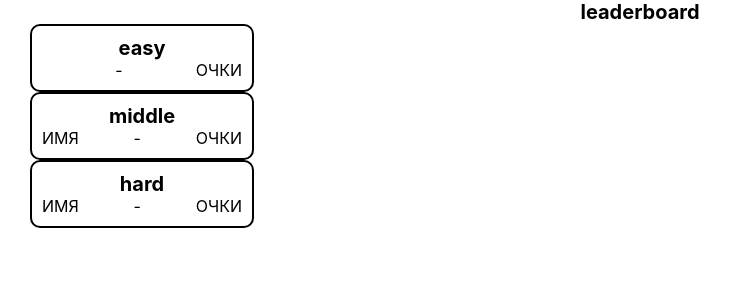
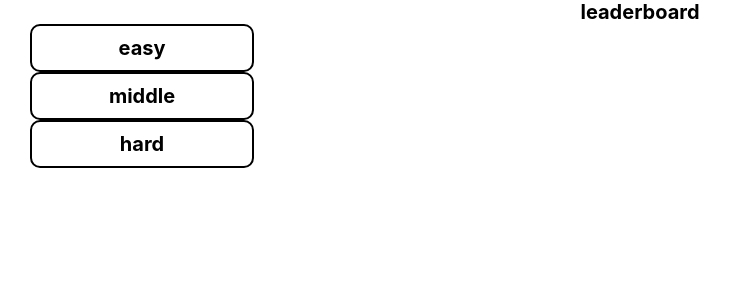
Before and after one commit to Kapustian2/sapper, a React (Create React App) app: page /leaderboard in a window 1280 px wide. Shown: the top 300 px of the page, without its empty margins (0-732 px from the left). Built offline with nearby package versions, Linux system fonts and the light colour scheme; the HTML template or start-up script is replaced by a standard one.

Commit message:
Implement show leaderboard data from redux

```diff
--- a/src/pages/leaderboard/leaderboard.tsx
+++ b/src/pages/leaderboard/leaderboard.tsx
@@ -10,32 +10,49 @@ interface LeaderboadrProps {
 const LeaderboardContainer = (props: LeaderboadrProps) => {
   const leaderboard = useSelector(selectRecord);
 
+  // Функция для фильтрации и сортировки записей по сложности и времени
+  const getSortedRecords = (difficulty: string) => {
+    return leaderboard
+      .filter((record) => record.difficulty === difficulty)
+      .sort((a, b) => b.time - a.time)
+      .slice(0, 10);
+  };
+
   return (
     <div className={props.className}>
       <div className="title">leaderboard</div>
+
       <div className="card">
         <div className="title">easy</div>
-        <div className="line">
-          <span>{leaderboard.time}</span>
+        {getSortedRecords("easy").map((record, index) => (
+          <div className="line" key={index}>
+            <span>{record.name}</span>
             <span>-</span>
-          <span>ОЧКИ</span>
+            <span>{record.time}</span>
           </div>
+        ))}
       </div>
+
       <div className="card">
         <div className="title">middle</div>
-        <div className="line">
-          <span>ИМЯ</span>
+        {getSortedRecords("middle").map((record, index) => (
+          <div className="line" key={index}>
+            <span>{record.name}</span>
             <span>-</span>
-          <span>ОЧКИ</span>
+            <span>{record.time}</span>
           </div>
+        ))}
       </div>
+
       <div className="card">
         <div className="title">hard</div>
-        <div className="line">
-          <span>ИМЯ</span>
+        {getSortedRecords("hard").map((record, index) => (
+          <div className="line" key={index}>
+            <span>{record.name}</span>
             <span>-</span>
-          <span>ОЧКИ</span>
+            <span>{record.time}</span>
           </div>
+        ))}
       </div>
     </div>
   );
```
Lines whose indentation alone changed are shown as unchanged.
